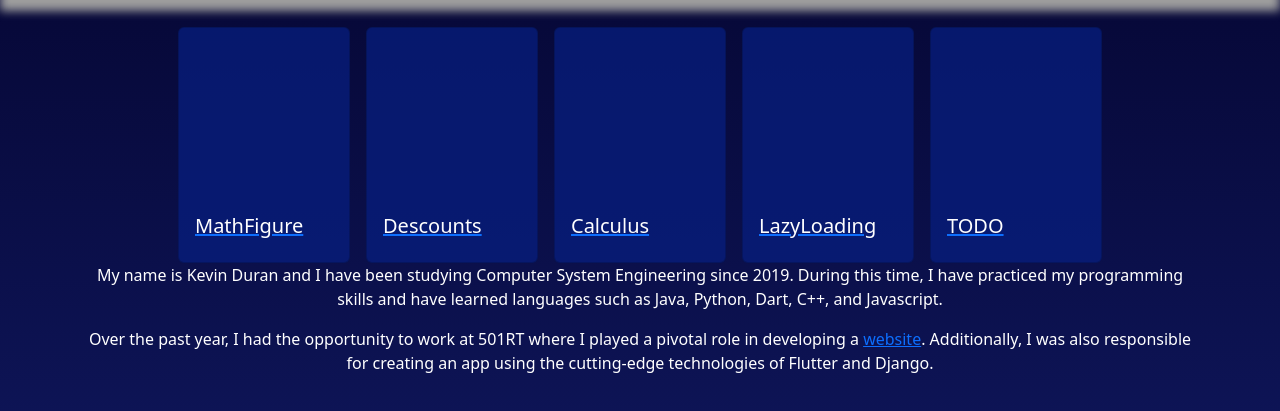
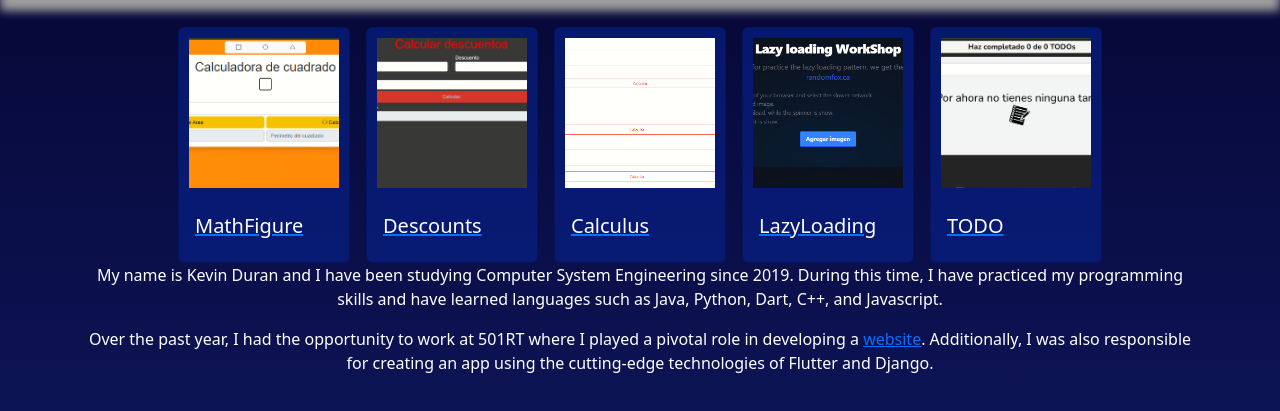
Before and after one commit to KevinDur4n/KevinDur4n.github.io, a plain HTML site: page index.html in a window 1280 px wide. Both pictures are taken after a click on the button 640 px from the left and 190 px from the top of the page. Shown: the part 289-700 px from the top of the page. Drawn offline with nearby package versions, Linux system fonts and the light colour scheme; grey boxes are pictures that could not be loaded.

Commit message:
Se agregan imagens

```diff
--- a/static/css/main.css
+++ b/static/css/main.css
@@ -113,7 +113,7 @@ section.container {
   }
 
   .todokd-img{
-    background-image: url(../../static/img/todoKD.png);
+    background-image: url(../../static/img/todokd.png);
     background-size: cover;
     width: 150px;
     height: 150px;
```
Also changed, not shown: static/img/Media.png (added), static/img/calculus.png (added), static/img/descounts.png (added), static/img/lazyLoading.png (added), static/img/personal.jpeg (added), static/img/todokd.png (added), 1 other file.
